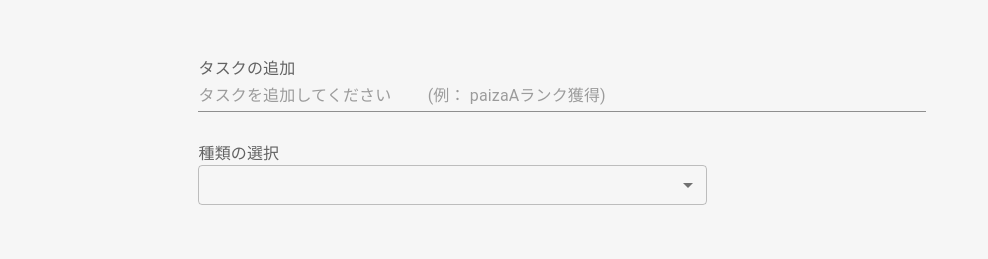
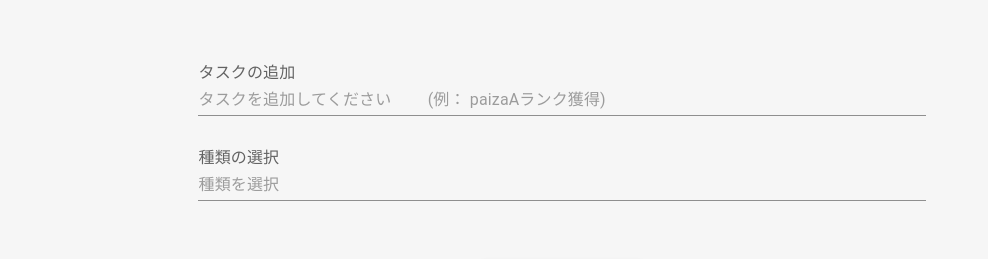
Before and after one commit to wajofjwiaawjfoajofj/todofrontend, a React (Create React App) app: page / in a window 1280 px wide. Shown: the part 173-432 px from the top of the page, without its empty margins (0-988 px from the left). Built offline with nearby package versions, Linux system fonts and the light colour scheme; no server answers.

Commit message:
typeを変える

```diff
--- a/src/Components/Form.js
+++ b/src/Components/Form.js
@@ -51,7 +51,17 @@
           </div>
           <div className='selectwrapper'>
           <InputLabel id='Select'>種類の選択</InputLabel>
-          <Select
+          <Input
+            type='text'
+            id='title'
+            value={type}
+            onChange={(e) => setTitle(e.target.value)}
+            placeholder='種類を選択'
+            required
+            minLength={2}
+            fullWidth
+          />
+          {/* <Select
             id='Select'
             value={type}
             onChange={(e) => setType(e.target.value)}
@@ -71,7 +81,7 @@
             <MenuItem value='dev'>個人開発</MenuItem>
             <MenuItem value='newqrd'>就活</MenuItem>
             <MenuItem value='other'>その他</MenuItem>
-          </Select>
+          </Select> */}
           </div>
           {/* <div className='datewrapper'>
             <InputLabel id='date'>期限の設定</InputLabel>
--- a/src/Components/List.js
+++ b/src/Components/List.js
@@ -27,7 +27,8 @@
     <h2>Udemy</h2>
     <ul>
       {todos.map((todo) => (
-        <li key={todo.id}>{todo.title}{todo.type}</li>
+        <li key={todo.id}>
+            {todo.title}{todo.type}</li>
       ))}
     </ul>
   </div>
```
